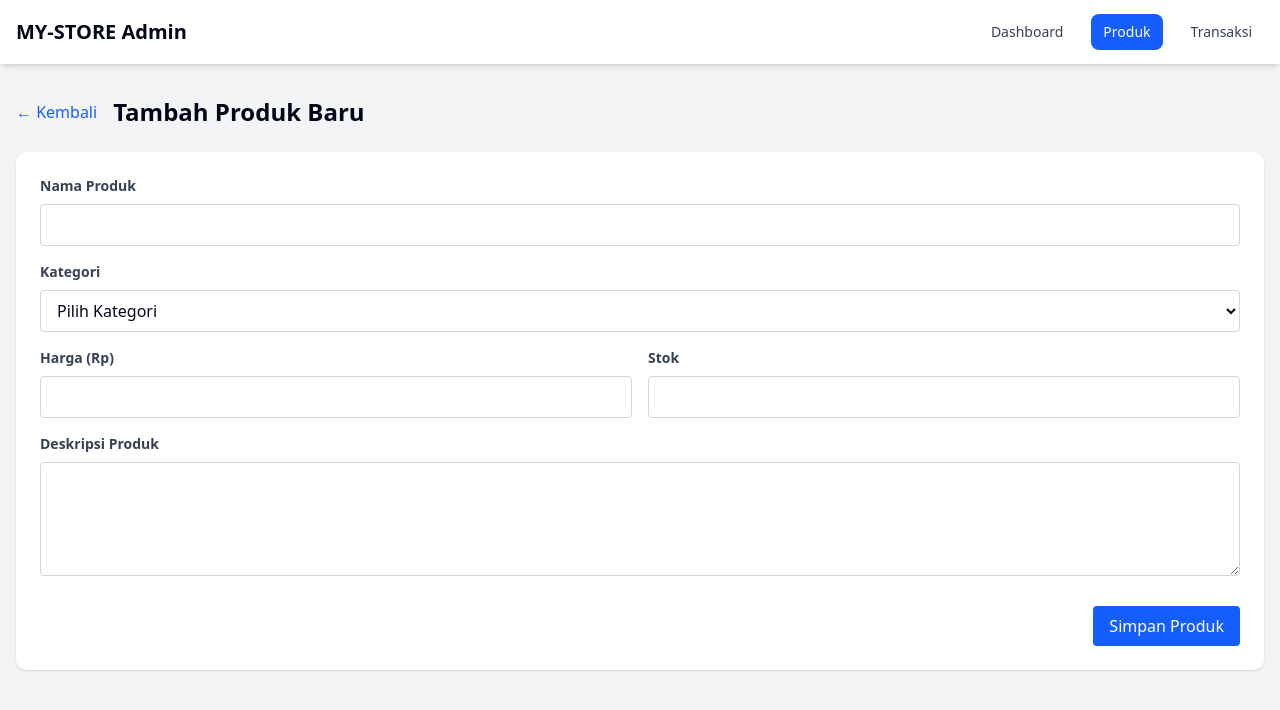
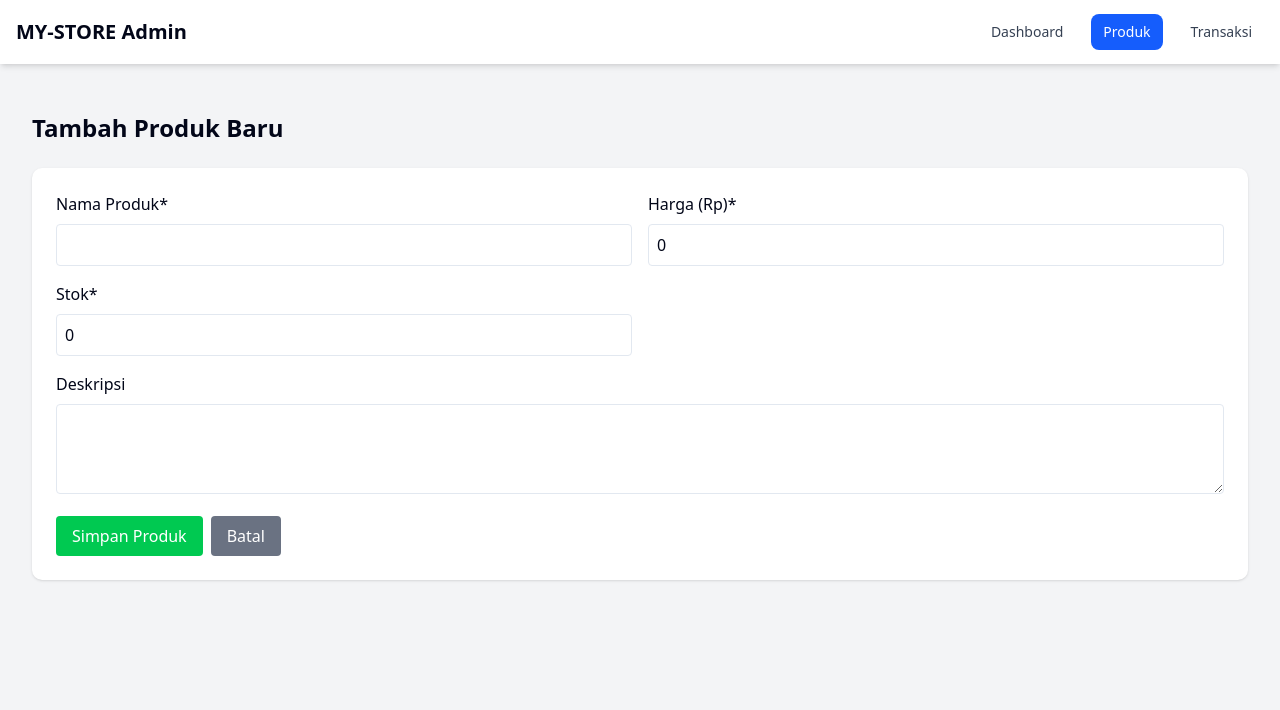
Before and after one commit to mryed17/my-store, a Next.js app: page /admin/products/add in a window 1280 px wide. Shown: the top 710 px of the page. Built offline with nearby package versions, Linux system fonts and the light colour scheme.

Commit message:
page.tsx

```diff
--- a/app/admin/products/add/page.tsx
+++ b/app/admin/products/add/page.tsx
@@ -1,139 +1,109 @@
-// app/admin/products/add/page.tsx
 "use client";
 
 import { useState } from "react";
 import { useRouter } from "next/navigation";
-import Link from "next/link";
 
 export default function AddProductPage() {
   const router = useRouter();
   const [formData, setFormData] = useState({
     name: "",
-    category: "",
-    price: "",
-    stock: "",
-    description: "",
+    price: 0,
+    stock: 0,
+    description: ""
   });
-  const [isSubmitting, setIsSubmitting] = useState(false);
 
-  const handleChange = (e: React.ChangeEvent<HTMLInputElement | HTMLTextAreaElement | HTMLSelectElement>) => {
+  const handleInputChange = (e: React.ChangeEvent<HTMLInputElement | HTMLTextAreaElement>) => {
     const { name, value } = e.target;
-    setFormData(prev => ({ ...prev, [name]: value }));
+    setFormData({
+      ...formData,
+      [name]: name === "price" || name === "stock" ? Number(value) : value
+    });
   };
 
   const handleSubmit = async (e: React.FormEvent) => {
     e.preventDefault();
-    setIsSubmitting(true);
 
-    // Simulate API call
-    setTimeout(() => {
-      setIsSubmitting(false);
-      alert("Produk berhasil ditambahkan!");
-      router.push("/admin/products");
-    }, 1000);
+    // Simpan ke localStorage (bisa diganti dengan API call)
+    const products = JSON.parse(localStorage.getItem("products") || "[]");
+    const newProduct = {
+      ...formData,
+      id: Date.now().toString()
+    };
+    localStorage.setItem("products", JSON.stringify([...products, newProduct]));
+
+    router.push("/admin/products");
   };
 
   return (
-    <div>
-      <div className="flex items-center mb-6">
-        <Link href="/admin/products" className="text-blue-600 hover:underline mr-4">
-          &larr; Kembali
-        </Link>
+    <div className="container mx-auto p-4">
+      <div className="flex justify-between items-center mb-6">
         <h1 className="text-2xl font-bold">Tambah Produk Baru</h1>
       </div>
 
-      <div className="bg-white rounded-lg shadow p-6">
+      <div className="bg-white p-6 rounded-lg shadow">
         <form onSubmit={handleSubmit}>
-          <div className="mb-4">
-            <label className="block text-gray-700 text-sm font-bold mb-2" htmlFor="name">
-              Nama Produk
-            </label>
-            <input
-              type="text"
-              id="name"
-              name="name"
-              value={formData.name}
-              onChange={handleChange}
-              className="w-full px-3 py-2 border border-gray-300 rounded focus:outline-none focus:border-blue-500"
-              required
-            />
-          </div>
-
-          <div className="mb-4">
-            <label className="block text-gray-700 text-sm font-bold mb-2" htmlFor="category">
-              Kategori
-            </label>
-            <select
-              id="category"
-              name="category"
-              value={formData.category}
-              onChange={handleChange}
-              className="w-full px-3 py-2 border border-gray-300 rounded focus:outline-none focus:border-blue-500"
-              required
-            >
-              <option value="">Pilih Kategori</option>
-              <option value="Elektronik">Elektronik</option>
-              <option value="Smartphone">Smartphone</option>
-              <option value="Aksesoris">Aksesoris</option>
-              <option value="Fashion">Fashion</option>
-            </select>
-          </div>
-
           <div className="grid grid-cols-1 md:grid-cols-2 gap-4 mb-4">
             <div>
-              <label className="block text-gray-700 text-sm font-bold mb-2" htmlFor="price">
-                Harga (Rp)
-              </label>
+              <label className="block mb-2">Nama Produk*</label>
               <input
-                type="number"
-                id="price"
-                name="price"
-                value={formData.price}
-                onChange={handleChange}
-                className="w-full px-3 py-2 border border-gray-300 rounded focus:outline-none focus:border-blue-500"
+                type="text"
+                name="name"
+                value={formData.name}
+                onChange={handleInputChange}
+                className="w-full p-2 border rounded"
                 required
               />
             </div>
 
             <div>
-              <label className="block text-gray-700 text-sm font-bold mb-2" htmlFor="stock">
-                Stok
-              </label>
+              <label className="block mb-2">Harga (Rp)*</label>
               <input
                 type="number"
-                id="stock"
+                name="price"
+                value={formData.price}
+                onChange={handleInputChange}
+                className="w-full p-2 border rounded"
+                required
+              />
+            </div>
+
+            <div>
+              <label className="block mb-2">Stok*</label>
+              <input
+                type="number"
                 name="stock"
                 value={formData.stock}
-                onChange={handleChange}
-                className="w-full px-3 py-2 border border-gray-300 rounded focus:outline-none focus:border-blue-500"
+                onChange={handleInputChange}
+                className="w-full p-2 border rounded"
                 required
               />
             </div>
           </div>
 
-          <div className="mb-6">
-            <label className="block text-gray-700 text-sm font-bold mb-2" htmlFor="description">
-              Deskripsi Produk
-            </label>
+          <div className="mb-4">
+            <label className="block mb-2">Deskripsi</label>
             <textarea
-              id="description"
               name="description"
               value={formData.description}
-              onChange={handleChange}
-              className="w-full px-3 py-2 border border-gray-300 rounded focus:outline-none focus:border-blue-500"
-              rows={4}
+              onChange={handleInputChange}
+              className="w-full p-2 border rounded"
+              rows={3}
             />
           </div>
 
-          <div className="flex justify-end">
+          <div className="flex gap-2">
             <button
               type="submit"
-              disabled={isSubmitting}
-              className={`px-4 py-2 bg-blue-600 text-white rounded hover:bg-blue-700 ${
-                isSubmitting ? "opacity-50 cursor-not-allowed" : ""
-              }`}
+              className="bg-green-500 text-white px-4 py-2 rounded hover:bg-green-600"
             >
-              {isSubmitting ? "Menyimpan..." : "Simpan Produk"}
+              Simpan Produk
+            </button>
+            <button
+              type="button"
+              onClick={() => router.push("/admin/products")}
+              className="bg-gray-500 text-white px-4 py-2 rounded hover:bg-gray-600"
+            >
+              Batal
             </button>
           </div>
         </form>
```
